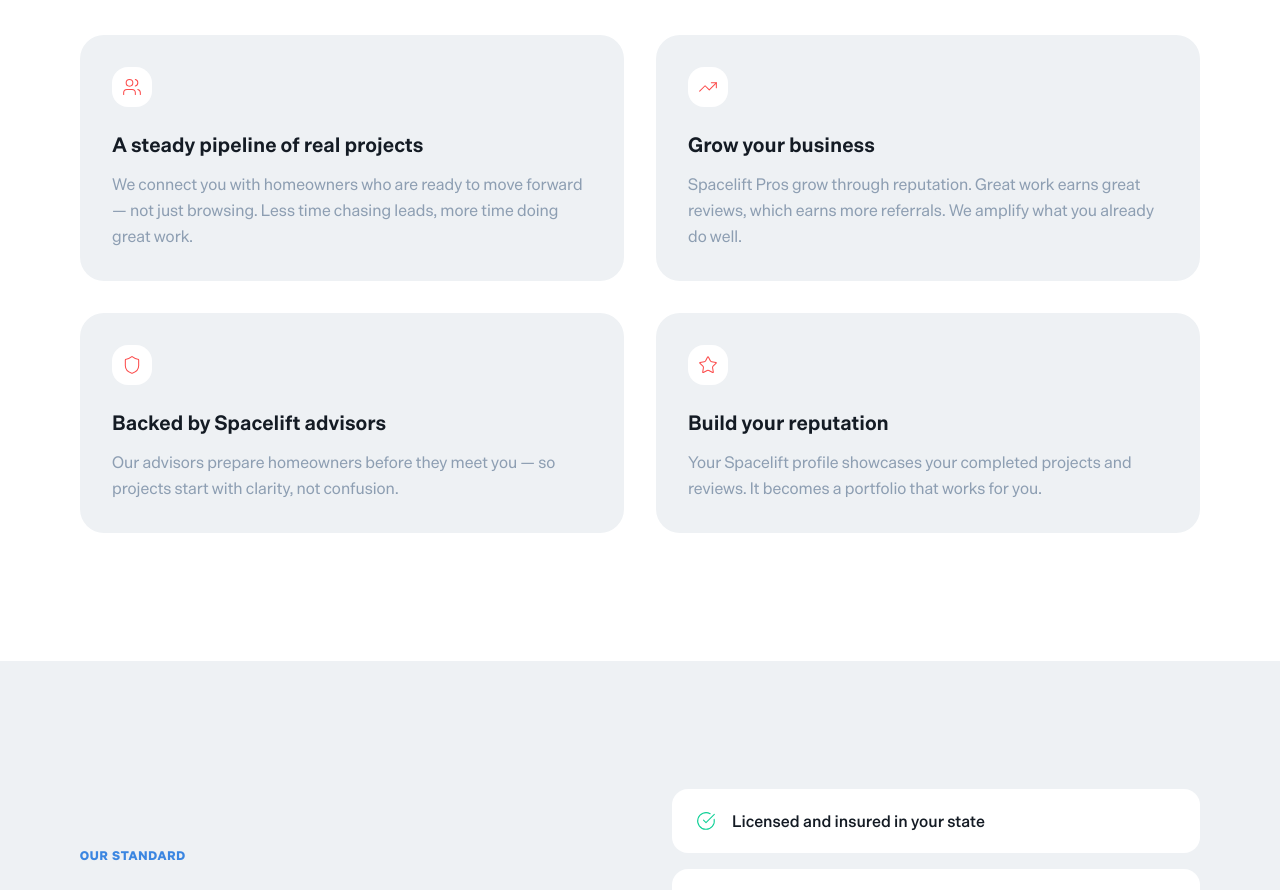
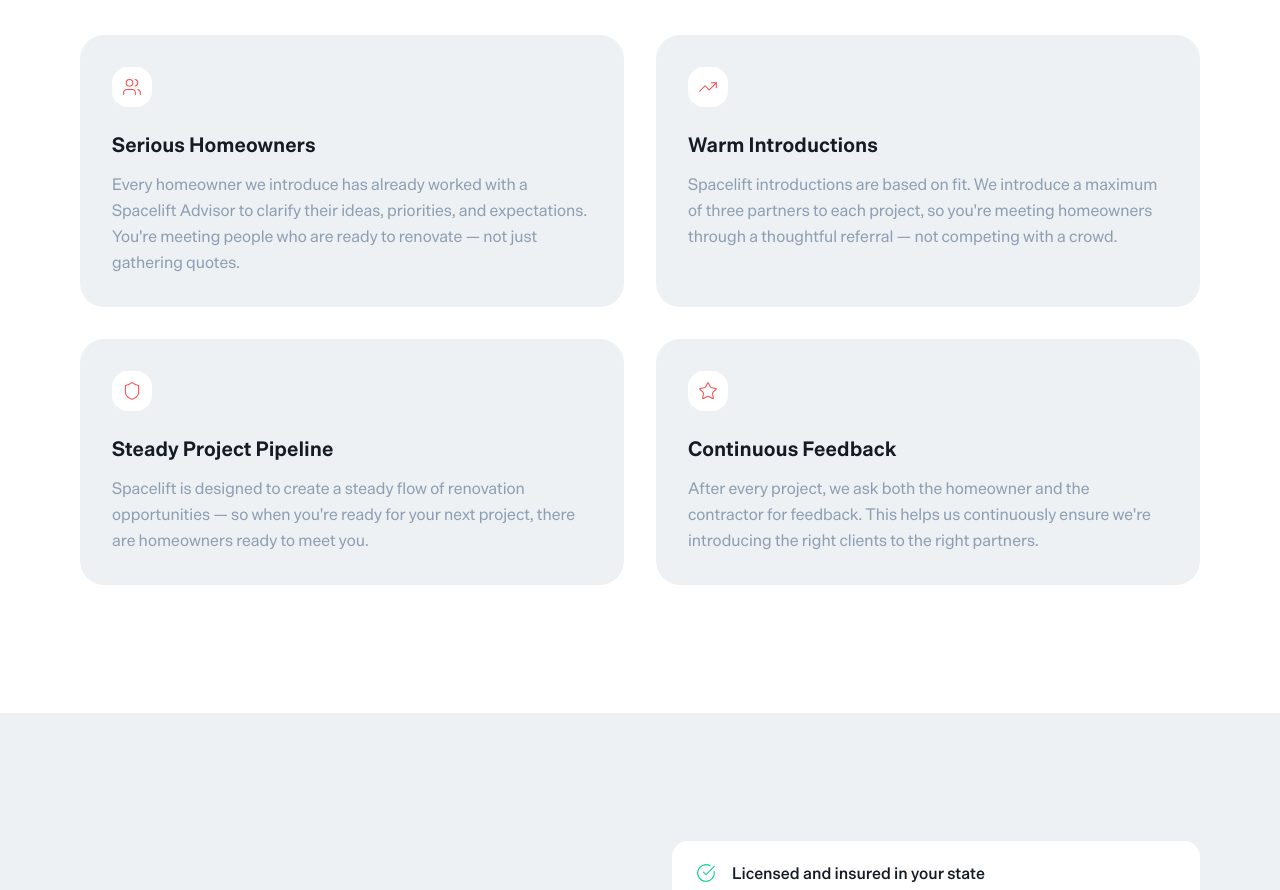
Before and after one commit to jjmccarthy7/spacelift-tools, a Next.js app in the folder apps/hellospacelift/: page /pros in a window 1280 px wide. Shown: the part 1200-2090 px from the top of the page. Built offline with nearby package versions, Linux system fonts and the light colour scheme.

Commit message:
copy(pros): update why-join card titles and body copy

```diff
--- a/apps/hellospacelift/src/app/pros/page.tsx
+++ b/apps/hellospacelift/src/app/pros/page.tsx
@@ -4,23 +4,23 @@
 const whyJoin = [
   {
     icon: Users,
-    title: 'A steady pipeline of real projects',
-    description: 'We connect you with homeowners who are ready to move forward — not just browsing. Less time chasing leads, more time doing great work.',
+    title: 'Serious Homeowners',
+    description: 'Every homeowner we introduce has already worked with a Spacelift Advisor to clarify their ideas, priorities, and expectations. You\'re meeting people who are ready to renovate — not just gathering quotes.',
   },
   {
     icon: TrendingUp,
-    title: 'Grow your business',
-    description: 'Spacelift Pros grow through reputation. Great work earns great reviews, which earns more referrals. We amplify what you already do well.',
+    title: 'Warm Introductions',
+    description: 'Spacelift introductions are based on fit. We introduce a maximum of three partners to each project, so you\'re meeting homeowners through a thoughtful referral — not competing with a crowd.',
   },
   {
     icon: Shield,
-    title: 'Backed by Spacelift advisors',
-    description: 'Our advisors prepare homeowners before they meet you — so projects start with clarity, not confusion.',
+    title: 'Steady Project Pipeline',
+    description: 'Spacelift is designed to create a steady flow of renovation opportunities — so when you\'re ready for your next project, there are homeowners ready to meet you.',
   },
   {
     icon: Star,
-    title: 'Build your reputation',
-    description: 'Your Spacelift profile showcases your completed projects and reviews. It becomes a portfolio that works for you.',
+    title: 'Continuous Feedback',
+    description: 'After every project, we ask both the homeowner and the contractor for feedback. This helps us continuously ensure we\'re introducing the right clients to the right partners.',
   },
 ]
 
```
